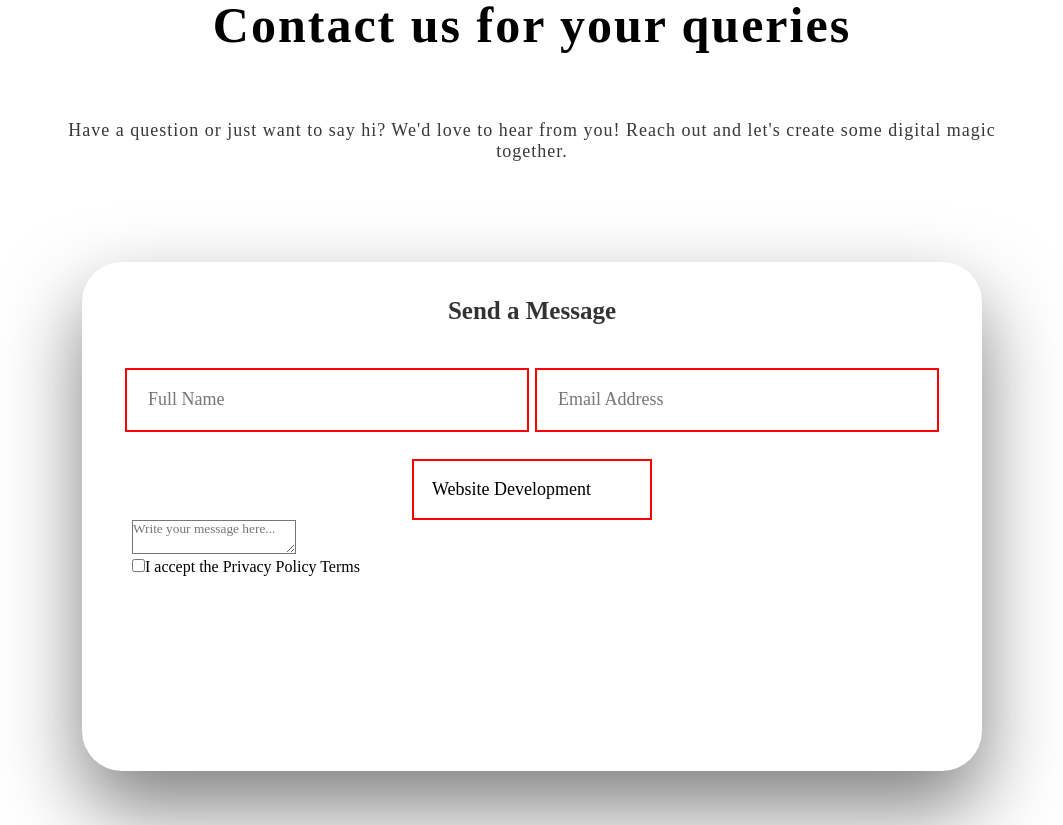
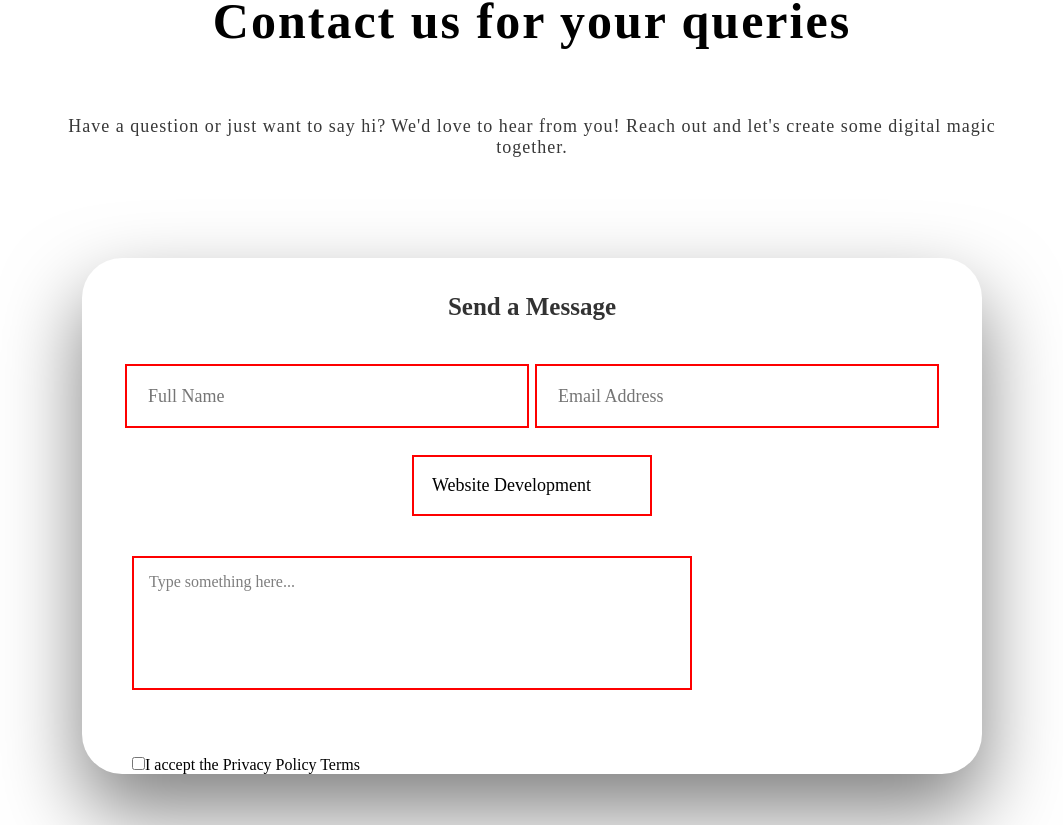
Before and after one commit to SandithKariyawasam/BravoScript, a React (Vite) app in the folder BravoScript/: page / in a window 1280 px wide. Shown: the part 4830-5655 px from the top of the page, without its empty margins (108-1171 px from the left). Built offline with nearby package versions, Linux system fonts and the light colour scheme; a web font is replaced by a local one.

Commit message:
Update contact form

```diff
--- a/BravoScript/src/Contact/Contact.css
+++ b/BravoScript/src/Contact/Contact.css
@@ -161,6 +161,7 @@
     margin: 0.3em 0;
     border-radius: 0.5em;
     cursor: pointer;
+    font-size: 18px;
 }
 
 .menu li:hover{
@@ -176,3 +177,32 @@
     display: block;
     opacity: 1;
 }
+
+
+
+  .wrapper{
+    width: 1000px;
+    justify-content: center;
+  }
+  .wrapper textarea{
+    width: 100%;
+    resize: none;
+    height: 100px;
+    outline: none;
+    padding: 15px;
+    font-size: 16px;
+    margin-top: 40px;
+    max-height: 330px;
+    caret-color: #fe0000;
+    border: 2px solid #fe0000;
+  }
+  textarea::placeholder{
+    color: #7e7e7e;
+  }
+  textarea:is(:focus, :valid){
+    padding: 14px;
+    border: 2px solid #fe0000;
+  }
+  textarea::-webkit-scrollbar{
+    width: 0px;
+  }
--- a/BravoScript/src/Contact/Contact.jsx
+++ b/BravoScript/src/Contact/Contact.jsx
@@ -54,8 +54,8 @@ const Contact = () => {
           </div>
           </div>
 
-          <div className="Con-row-two">
-            <textarea placeholder="Write your message here..." />
+          <div className="wrapper">
+              <textarea spellcheck="false" placeholder="Type something here..." required></textarea>
           </div>
           <div className="Con-row-four">
             <input type="checkbox" />I accept the Privacy Policy Terms
```
Also changed, not shown: BravoScript/src/Contact/sample.js (deleted, +0 -34 lines).
